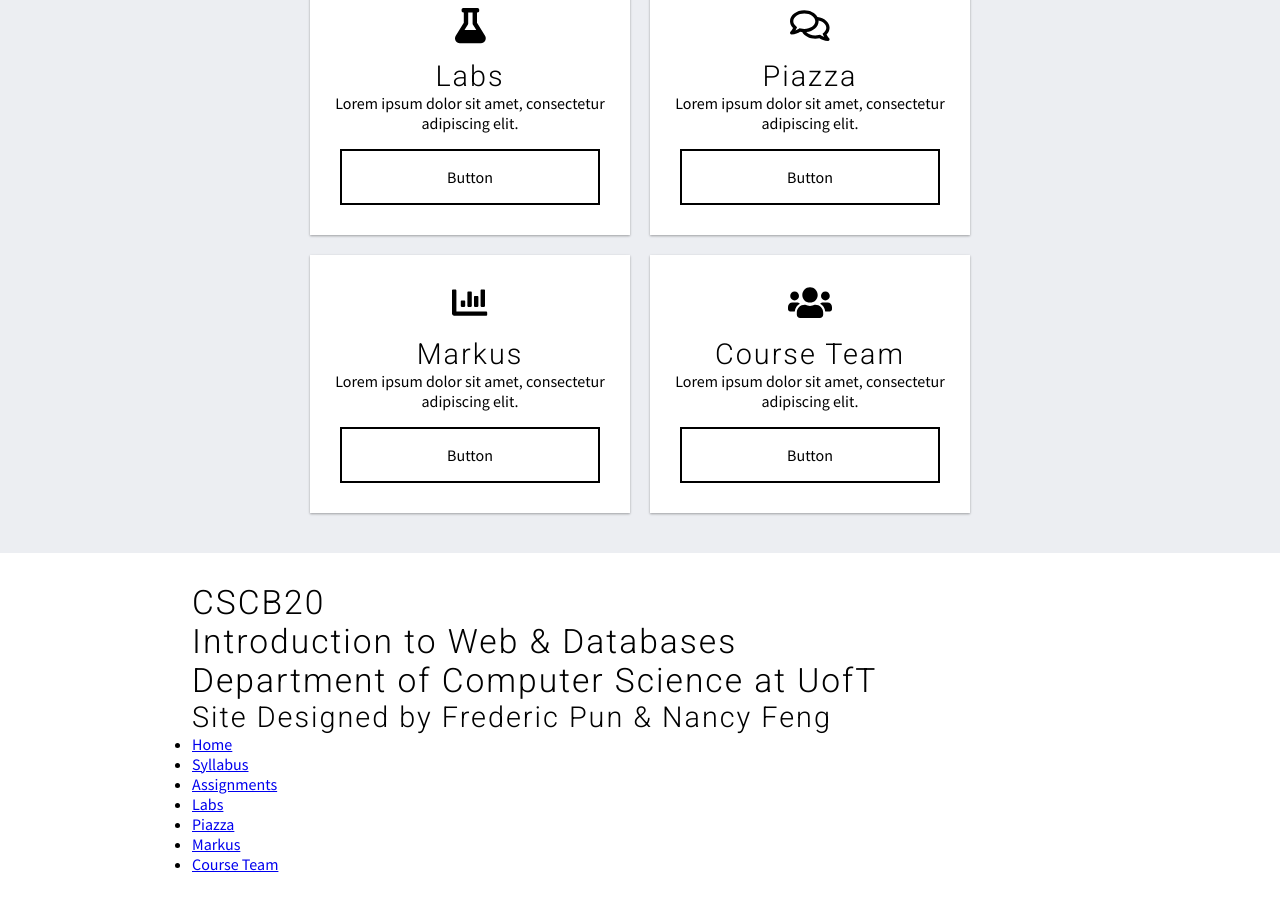
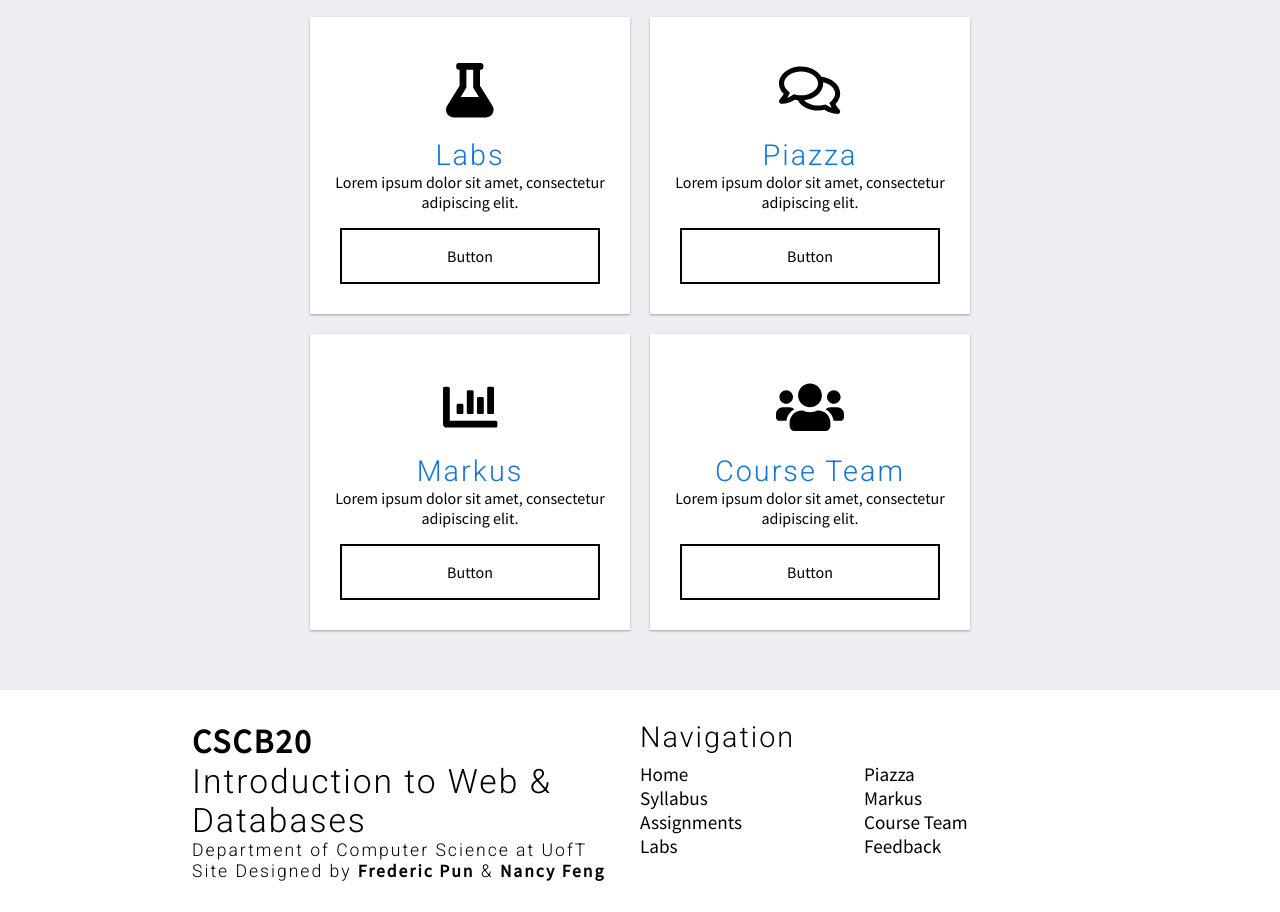
Before and after one commit to fpunny/cscb20-a2, a plain HTML site: page index.html in a window 1280 px wide. Shown: the part 1821-2733 px from the top of the page. Drawn offline with Linux system fonts and the light colour scheme.

Commit message:
Site done. TODO: Mobile

```diff
--- a/css/index.css
+++ b/css/index.css
@@ -80,6 +80,7 @@
 
 #home-res {
   background-color: #eceef2;
+  padding-bottom: 50px;
 }
 
 #home-res-items {
@@ -108,9 +109,14 @@
   box-shadow: 0 10px 20px rgba(0,0,0,0.19), 0 6px 6px rgba(0,0,0,0.23);
 }
 
+.home-res-item-title {
+  color: #0f76df;
+}
+
 .home-res-icon {
-  font-size: 2.2rem;
-  margin-bottom: 16px;
+  font-size: 3.4rem;
+  margin-bottom: 20px;
+  margin-top: 16px;
 }
 
 .home-res-item-button {
@@ -120,4 +126,11 @@
   width: 80%;
   border: 2px solid black;
   margin-top: 16px;
+  transition: all 0.2s ease-in-out 0s;
 }
+
+.home-res-item-button:hover {
+  background-color: #0f76df;
+  border: 2px solid #0f76df;
+  color: white;
+}
--- a/css/main.css
+++ b/css/main.css
@@ -56,6 +56,42 @@ h6 { font-size: 1.5rem; }
   font-size: 1.4rem;
 }
 
+#footer {
+  display: flex;
+}
+
+#footer .footer-sub {
+  font-size: 1.1rem;
+}
+
+#footer .footer-col {
+  width: 50%;
+  display: flex;
+  flex-direction: column;
+}
+
+#footer .footer-col ul {
+  color: black;
+  font-size: 1.2rem;
+  list-style-type: none;
+  margin-right: 30px;
+  width: 50%;
+  margin-top: 4px;
+}
+
+#footer .footer-col ul li > a {
+  color: inherit;
+  text-decoration: none;
+  padding: 8px 12px;
+  padding-left: 0;
+}
+
+#footer .footer-menu {
+  flex-direction: row;
+  display: flex;
+  padding-top: 4px;
+}
+
 .section {
   padding: 30px 15%;
 }
--- a/index.html
+++ b/index.html
@@ -17,6 +17,7 @@
         <li><a href="#">Piazza</a></li>
         <li><a href="#">Markus</a></li>
         <li><a href="#">Course Team</a></li>
+        <li><a href="#">Feedback</a></li>
       </ul>
     </nav>
     <header id="home-header" class="section">
@@ -96,22 +97,30 @@
       </div>
     </section>
     <footer class="section">
-      <div>
-        <h2>CSCB20</h2>
+      <div id="footer">
+        <div class="footer-col">
+          <h2><strong>CSCB20</strong></h2>
           <h2>Introduction to Web &amp; Databases</h2>
-        <h2>Department of Computer Science at UofT</h2>
-        <h3>Site Designed by Frederic Pun &amp; Nancy Feng</h3>
+          <h3 class="footer-sub">Department of Computer Science at UofT</h3>
+          <h3 class="footer-sub">Site Designed by <strong>Frederic Pun</strong> &amp; <strong>Nancy Feng</strong></h3>
         </div>
-      <div>
+        <div class="footer-col">
+          <h3>Navigation</h3>
+          <div class="footer-menu">
             <ul>
               <li><a href="#">Home</a></li>
               <li><a href="#">Syllabus</a></li>
               <li><a href="#">Assignments</a></li>
               <li><a href="#">Labs</a></li>
+            </ul>
+            <ul>
               <li><a href="#">Piazza</a></li>
               <li><a href="#">Markus</a></li>
               <li><a href="#">Course Team</a></li>
+              <li><a href="#">Feedback</a></li>
             </ul>
+          </div>
+        </div>
       </div>
     </footer>
   </body>
```
Lines whose indentation alone changed are shown as unchanged.
